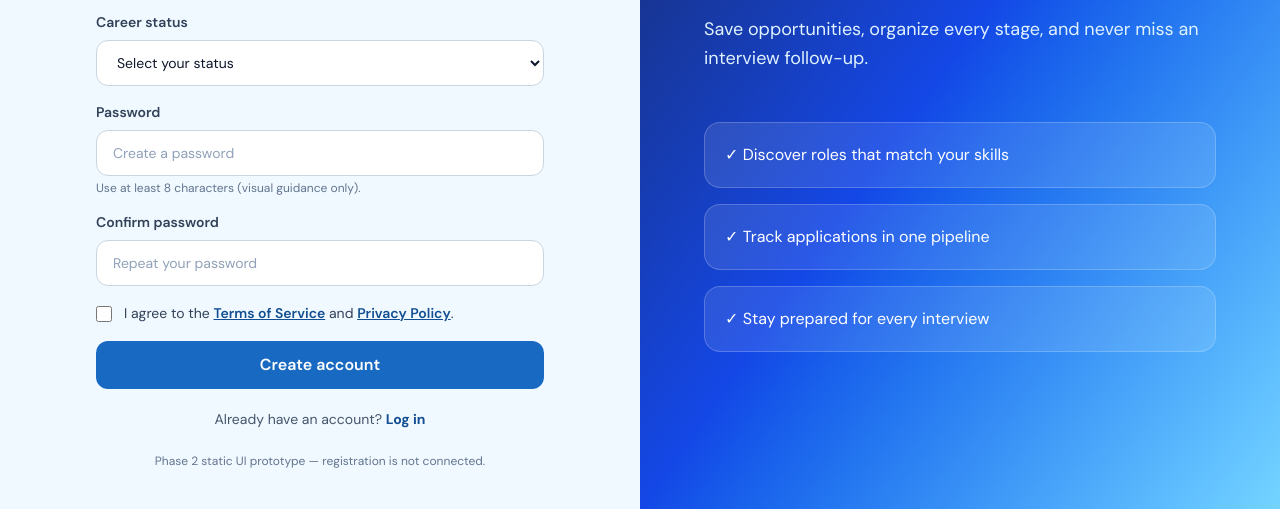
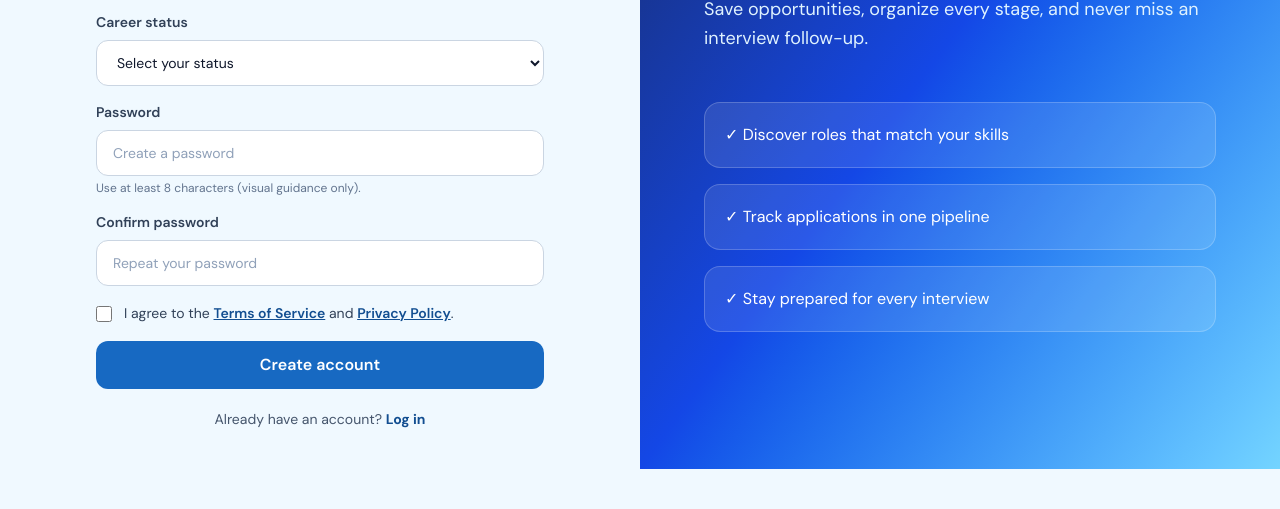
Before and after one commit to ShazaKazem/Developer-Job-Application-Tracker, a website: page frontend/register.html in a window 1280 px wide. Shown: the part 416-925 px from the top of the page. After the commit the page ends 885 px from the top, so only its background shows below. Drawn offline with Linux system fonts and the light colour scheme.

Commit message:
Remove phase 2 registration prototype notice
Removed placeholder text indicating registration is not connected.

```diff
--- a/frontend/register.html
+++ b/frontend/register.html
@@ -127,9 +127,6 @@
               >Log in</a
             >
           </p>
-          <p class="mt-6 text-center text-xs text-slate-500">
-            Phase 2 static UI prototype — registration is not connected.
-          </p>
         </div>
       </section>
       <aside
```
